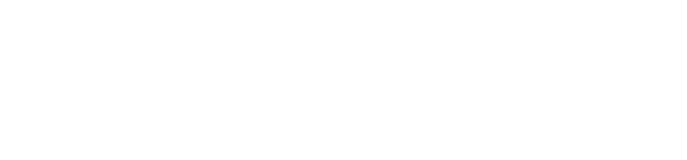
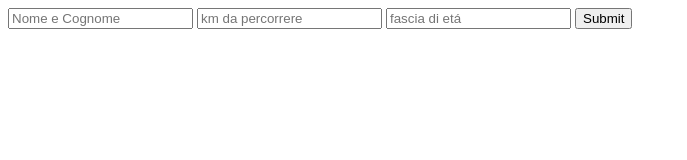
Before and after one commit to LucaStellato/js-biglietto-treno-form, a plain HTML site: page index.html in a window 1280 px wide. Shown: the whole page, without its empty margins (0-687 px from the left). Drawn offline with Linux system fonts and the light colour scheme.

Commit message:
create a input type to insert information

```diff
--- a/index.html
+++ b/index.html
@@ -8,19 +8,20 @@
 </head>
 
 <body>
-   <!--Milestone 1.
+    <!--Milestone 1.
    Iniziamo implementando il programma senza alcuna estetica:
    usando esclusivamente due input e un bottone (non stilizzati),
    realizziamo le specifiche scritte sopra.
    La risposta finale (o output) sarà anch’essa da scrivere in console. -->
 
+    <input class="form-control" placeholder="Nome e Cognome" type="text" id="name-surname-field" />
 
 
+    <input class="form-control" placeholder="km da percorrere" type="text" id="km-field" />
 
+    <input class="form-control" placeholder="fascia di etá" type="text" id="age-field" />
 
-
-
-
+    <button id="button" class=''>Submit</button>
 
 
 
```
